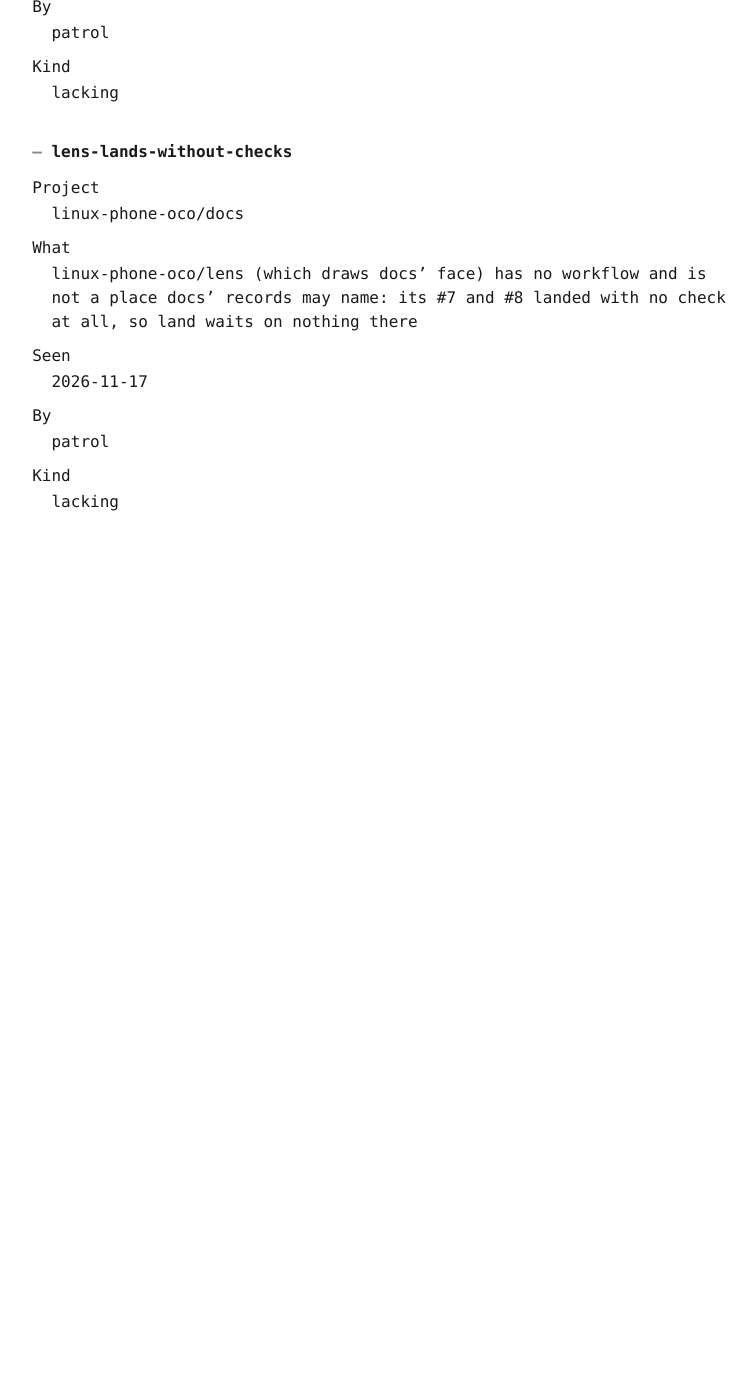
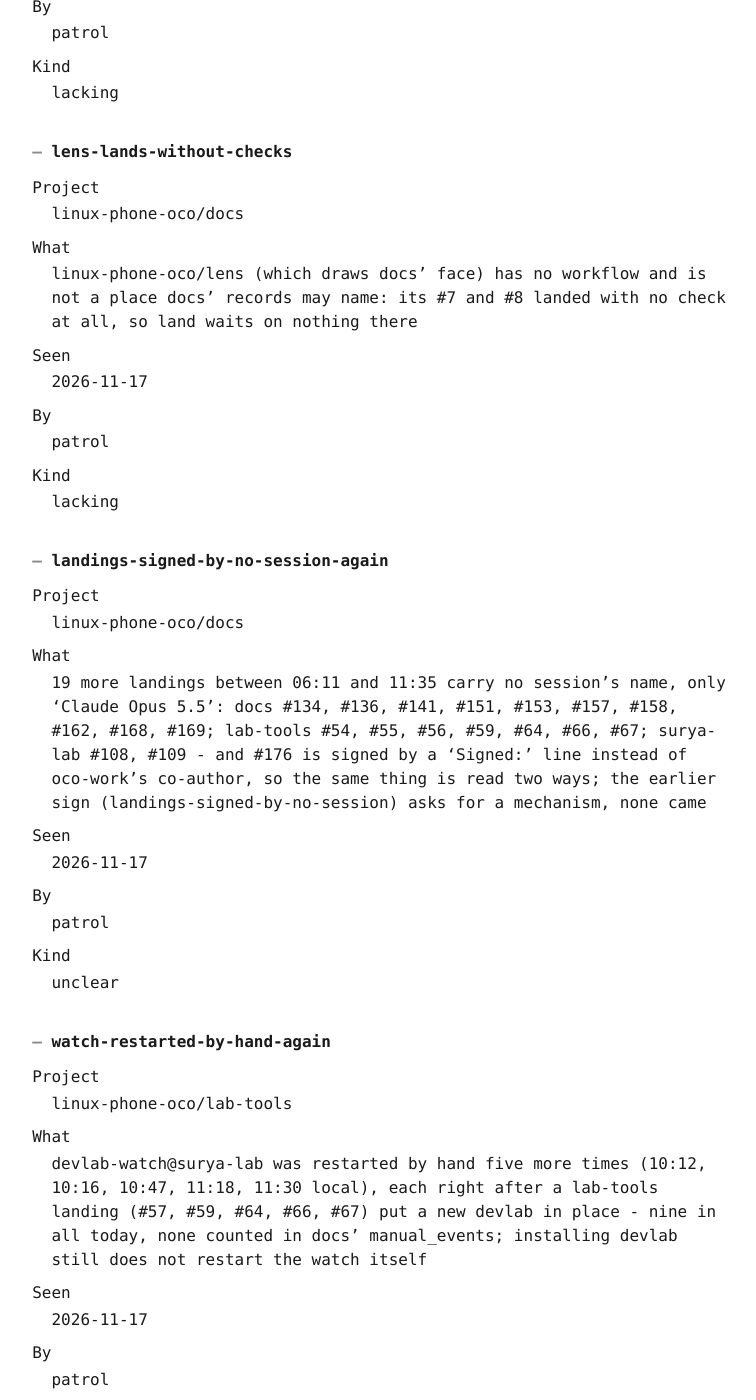
Before and after one commit to linux-phone-oco/docs, a Jekyll site: the page built from docs/problems.md, in a window 1280 px wide and 1400 px high, scrolled down 2416 px. Shown: the whole window, without its empty margins (261-1017 px from the left). Built offline with Jekyll 4.4.1, drawn with Linux system fonts in a browser that asks for light colours; our own code applies the rules of GitHub Pages for plain Markdown files; before the commit the page ends 3046 px from its top, so only the background shows below that; some of the changed text lies outside the part shown.

Commit message:
docs: Patrol: three signs - unsigned landings, hand restarts of the watch, stale board rows (#179)
Co-authored-by: patrol <agent@creation-guidelines>

```diff
--- a/data/problems.json
+++ b/data/problems.json
@@ -4,3 +4,6 @@
 {"id":"landings-signed-by-no-session","project":"linux-phone-oco/lab-tools","what":"seven landings between 05:09 and 05:50 carry only 'Claude Opus 5.5' as co-author, no session's name: lab-tools #48, #51, #52, #53 and docs #122, #123, #127 - where that session stands cannot be read off its commits","seen":"2026-11-17","by":"patrol","countermeasure":null,"handled":null,"kind":"unclear"}
 {"id":"watch-restarted-by-hand","project":"linux-phone-oco/lab-tools","what":"devlab-watch@surya-lab was restarted by hand four times in an hour (04:45, 05:35, 05:44, 05:51 local), each after a lab-tools landing put a new devlab in place; a third time asks that installing devlab restart the watch itself","seen":"2026-11-17","by":"patrol","countermeasure":null,"handled":null,"kind":"lacking"}
 {"id":"lens-lands-without-checks","project":"linux-phone-oco/docs","what":"linux-phone-oco/lens (which draws docs' face) has no workflow and is not a place docs' records may name: its #7 and #8 landed with no check at all, so land waits on nothing there","seen":"2026-11-17","by":"patrol","countermeasure":null,"handled":null,"kind":"lacking"}
+{"id":"landings-signed-by-no-session-again","project":"linux-phone-oco/docs","what":"19 more landings between 06:11 and 11:35 carry no session's name, only 'Claude Opus 5.5': docs #134, #136, #141, #151, #153, #157, #158, #162, #168, #169; lab-tools #54, #55, #56, #59, #64, #66, #67; surya-lab #108, #109 - and #176 is signed by a 'Signed:' line instead of oco-work's co-author, so the same thing is read two ways; the earlier sign (landings-signed-by-no-session) asks for a mechanism, none came","seen":"2026-11-17","by":"patrol","countermeasure":null,"handled":null,"kind":"unclear"}
+{"id":"watch-restarted-by-hand-again","project":"linux-phone-oco/lab-tools","what":"devlab-watch@surya-lab was restarted by hand five more times (10:12, 10:16, 10:47, 11:18, 11:30 local), each right after a lab-tools landing (#57, #59, #64, #66, #67) put a new devlab in place - nine in all today, none counted in docs' manual_events; installing devlab still does not restart the watch itself","seen":"2026-11-17","by":"patrol","countermeasure":null,"handled":null,"kind":"lacking"}
+{"id":"board-rows-say-what-docs-unsaid","project":"linux-phone-oco/docs","what":"three linux-phone-oco rows on the lab board contradict docs: 'sim' waits for a SIM card that is in (mobile data, SMS and calls proven today, #147, #152, #155); 'microphone' needs bus tracing though both microphones are judged working (#140); 'cameras' says it is refocused on booting the microphone's device tree - the board is said by hand and nobody said it again","seen":"2026-11-17","by":"patrol","countermeasure":null,"handled":null,"kind":"stale"}
--- a/docs/problems.md
+++ b/docs/problems.md
@@ -120,3 +120,60 @@ By
 
 Kind
 : lacking
+
+
+<a id="landings-signed-by-no-session-again"></a>
+### landings-signed-by-no-session-again
+
+Project
+: linux-phone-oco/docs
+
+What
+: 19 more landings between 06:11 and 11:35 carry no session's name, only 'Claude Opus 5.5': docs #134, #136, #141, #151, #153, #157, #158, #162, #168, #169; lab-tools #54, #55, #56, #59, #64, #66, #67; surya-lab #108, #109 - and #176 is signed by a 'Signed:' line instead of oco-work's co-author, so the same thing is read two ways; the earlier sign (landings-signed-by-no-session) asks for a mechanism, none came
+
+Seen
+: 2026-11-17
+
+By
+: patrol
+
+Kind
+: unclear
+
+
+<a id="watch-restarted-by-hand-again"></a>
+### watch-restarted-by-hand-again
+
+Project
+: linux-phone-oco/lab-tools
+
+What
+: devlab-watch@surya-lab was restarted by hand five more times (10:12, 10:16, 10:47, 11:18, 11:30 local), each right after a lab-tools landing (#57, #59, #64, #66, #67) put a new devlab in place - nine in all today, none counted in docs' manual_events; installing devlab still does not restart the watch itself
+
+Seen
+: 2026-11-17
+
+By
+: patrol
+
+Kind
+: lacking
+
+
+<a id="board-rows-say-what-docs-unsaid"></a>
+### board-rows-say-what-docs-unsaid
+
+Project
+: linux-phone-oco/docs
+
+What
+: three linux-phone-oco rows on the lab board contradict docs: 'sim' waits for a SIM card that is in (mobile data, SMS and calls proven today, #147, #152, #155); 'microphone' needs bus tracing though both microphones are judged working (#140); 'cameras' says it is refocused on booting the microphone's device tree - the board is said by hand and nobody said it again
+
+Seen
+: 2026-11-17
+
+By
+: patrol
+
+Kind
+: stale
```
Also changed, not shown: docs/index.md (+1 -1 lines).
